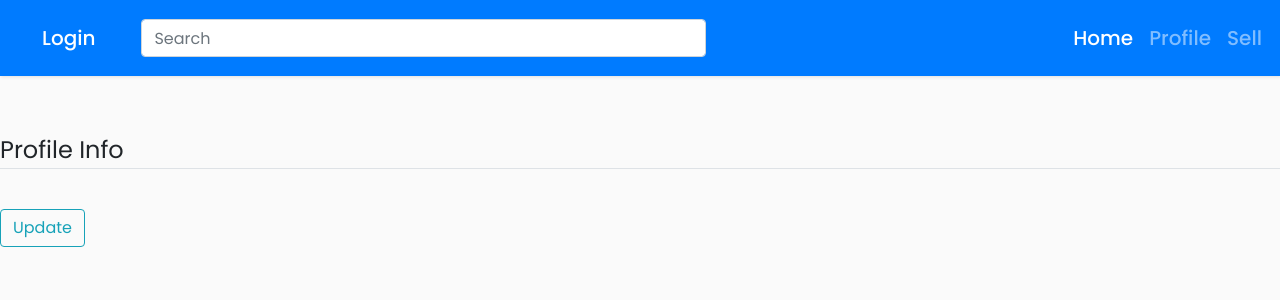
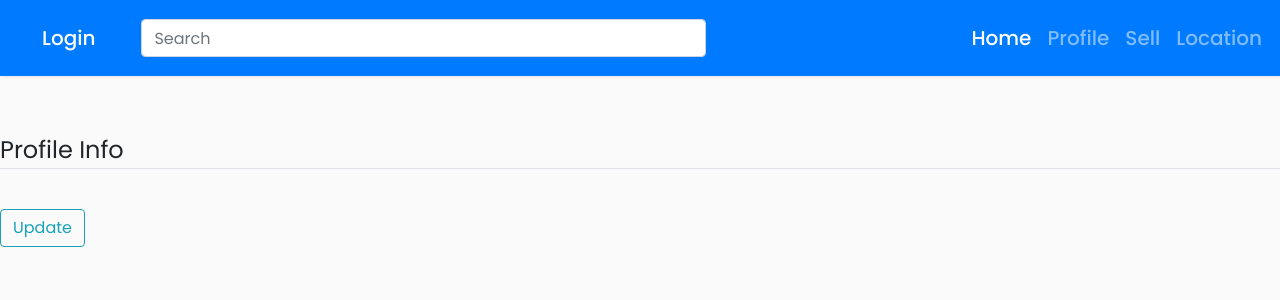
Before and after one commit to ian-kang/djangomarketplace, a Django app: a page that uses templates/navbar.html in a window 1280 px wide. Shown: the top 300 px of the page. Run offline with Django 3.2, Linux system fonts and the light colour scheme; some libraries are stand-ins or nearby versions.

Commit message:
working on locations and editable profile page

```diff
--- a/templates/navbar.html
+++ b/templates/navbar.html
@@ -40,6 +40,9 @@
                         <li class="nav-item">
                             <a class="nav-link" href="/create_listing"> Sell</a>
                         </li>
+                        <li class="nav-item">
+                            <a class="nav-link" href="/locations"> Location</a>
+                        </li>
                     </ul>
                 </div>
 
```
